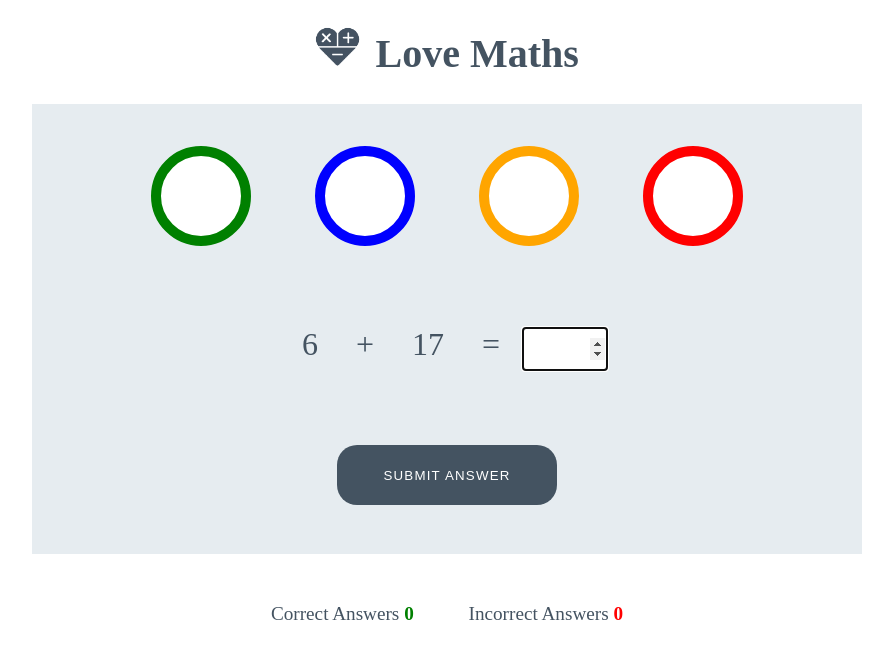
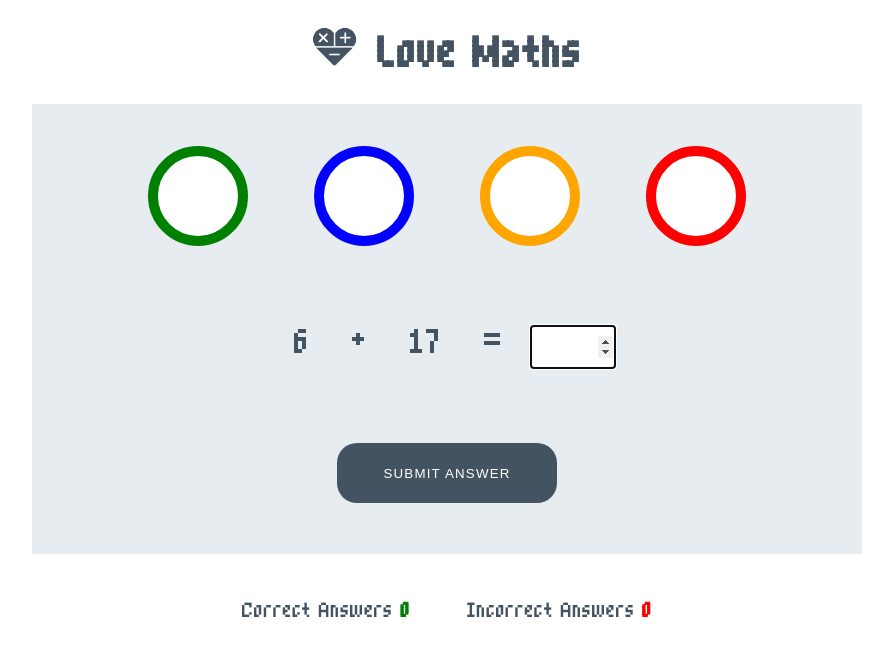
Before and after one commit to cthlbrennan/love-maths, a plain HTML site: page index.html in a window 1280 px wide. Shown: the whole page, without its empty margins (193-1086 px from the left). Drawn offline with Linux system fonts and the light colour scheme; the site is published under a folder, as on GitHub Pages, so addresses that start at the root find nothing.

Commit message:
Fix file pathway

```diff
--- a/assets/css/style.css
+++ b/assets/css/style.css
@@ -2,7 +2,7 @@
 
 @font-face {
     font-family: 'Gothic Pixel';
-    src: url(/assets/font/LowGothic_8x10_Regular.ttf) format('truetype'); font-display: auto; }
+    src: url(../font/LowGothic_8x10_Regular.ttf) format('truetype'); font-display: auto; }
          /* url(/assets/font/fs-underworld.ttf) format('truetype'); */
 
 
```
